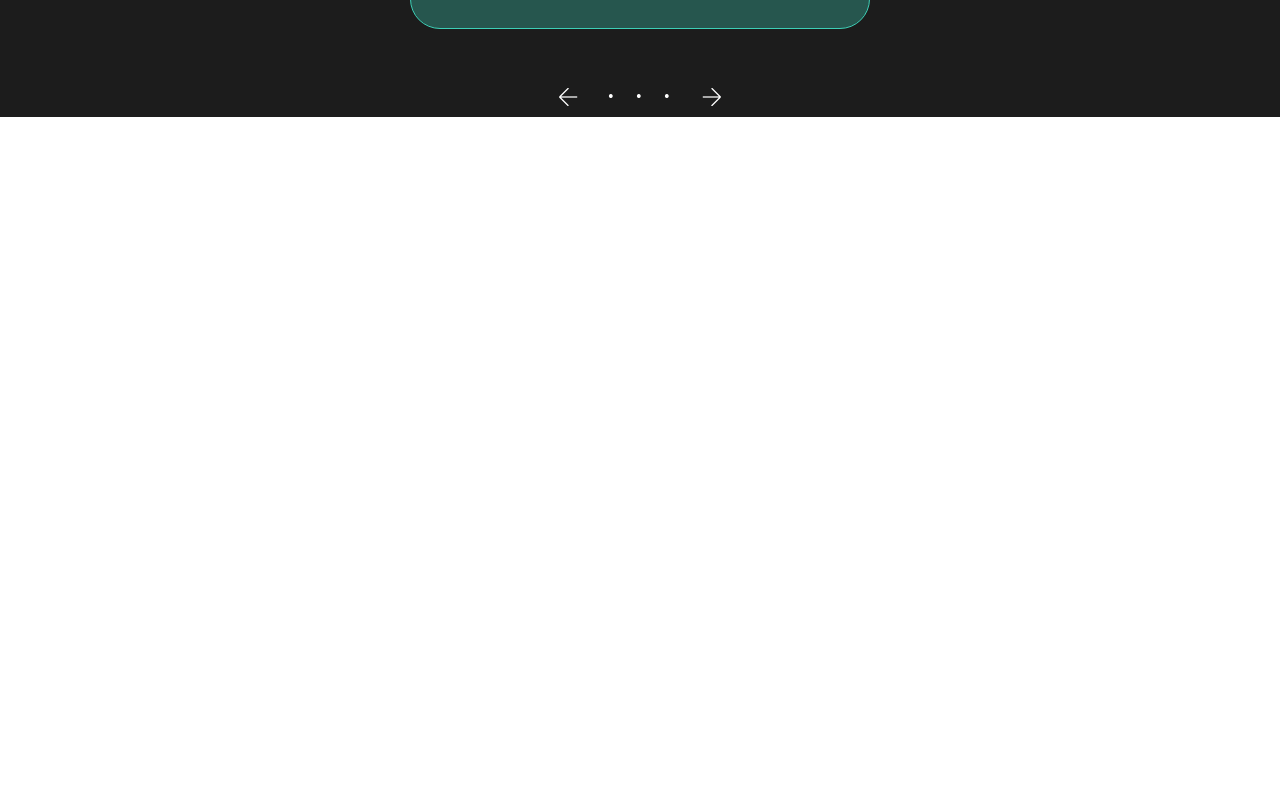
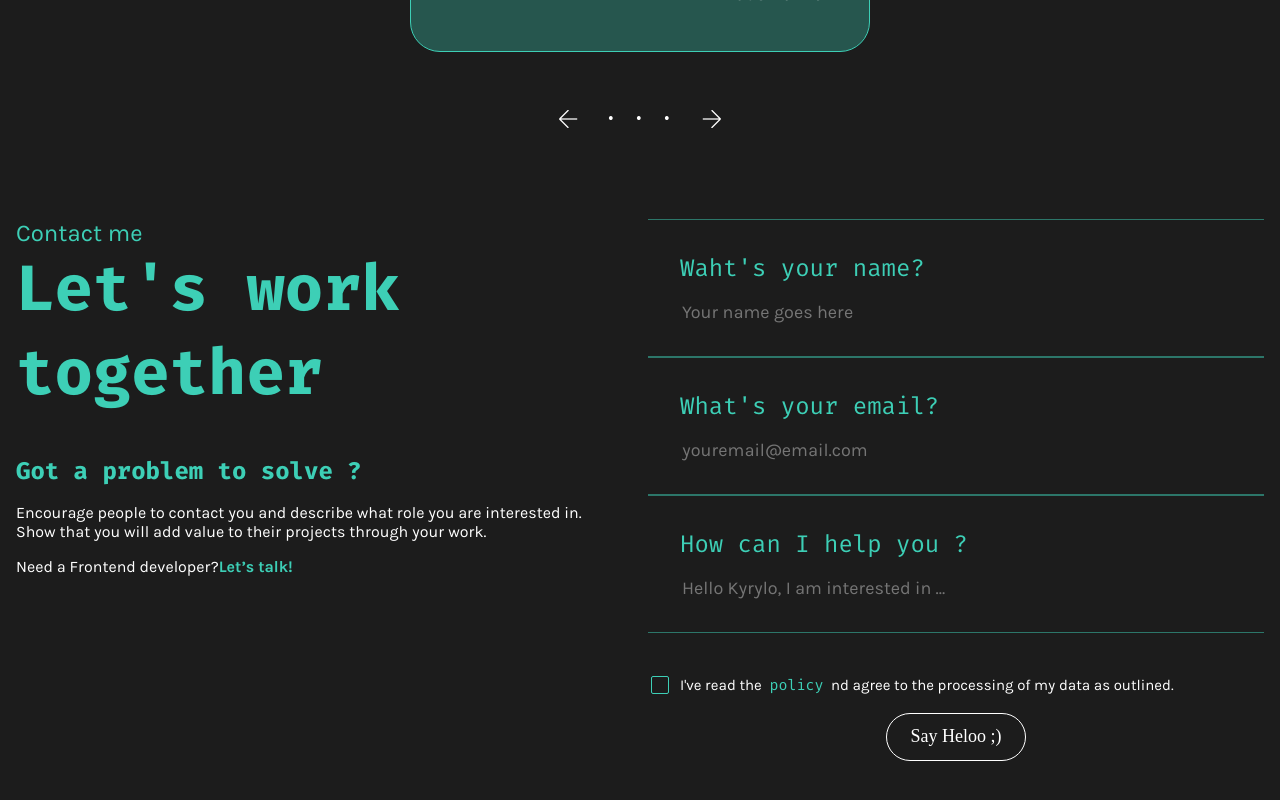
Before and after one commit to Kyrylo-Novikov/Portfolio, an Angular app: page / in a window 1280 px wide. Shown: the part 3490-4290 px from the top of the page. Before the commit the page ends 3607 px from the top, so only its background shows below. Built offline with nearby package versions, Linux system fonts and the light colour scheme.

Commit message:
feat(contact): finish HTML and CSS styling

```diff
--- a/src/app/contact/contact.component.html
+++ b/src/app/contact/contact.component.html
@@ -1 +1,68 @@
-<p>contact works!</p>
+<section>
+  <div class="contact-wrapper">
+    <div class="call-to-action-wrapper">
+      <div class="headline-wrapper">
+        <h2>Contact me</h2>
+        <h1>Let's work together</h1>
+      </div>
+      <div class="call-to-action">
+        <h2>Got a problem to solve ?</h2>
+        <p>
+          Encourage people to contact you and describe what role you are
+          interested in. Show that you will add value to their projects through
+          your work.
+        </p>
+        <p>Need a Frontend developer?<span>Let’s talk!</span></p>
+      </div>
+    </div>
+    <form action="">
+      <div class="question-wrapper">
+        <div class="question">
+          <div>
+            <h2>Waht's your name?</h2>
+            <input
+              type="text"
+              name=""
+              id=""
+              placeholder="Your name goes here"
+            />
+          </div>
+        </div>
+        <div class="question">
+          <div>
+            <h2>What's your email?</h2>
+            <input
+              type="text"
+              name=""
+              id=""
+              placeholder="youremail@email.com"
+            />
+          </div>
+        </div>
+        <div class="question">
+          <div>
+            <h2>How can I help you ?</h2>
+            <input
+              type="text"
+              name=""
+              id=""
+              placeholder="Hello Kyrylo, I am interested in ..."
+            />
+          </div>
+        </div>
+      </div>
+      <div class="send-wrapper">
+        <div class="d-flex-align-c policy-check">
+          <div class="checkbox"><input type="checkbox" name="" id="" /></div>
+          <p>
+            I've read the <span>policy</span> nd agree to the processing of my
+            data as outlined.
+          </p>
+        </div>
+        <div class="btn-container">
+          <a class="btn"><span>Say Heloo ;) </span></a>
+        </div>
+      </div>
+    </form>
+  </div>
+</section>
--- a/src/app/contact/contact.component.scss
+++ b/src/app/contact/contact.component.scss
@@ -0,0 +1,116 @@
+@use "./../shared/styles/index" as *;
+
+h1 {
+  @include font(FiraCode, var(--fontSize-7), 700, var(--color-1));
+}
+
+section {
+  color: var(--color-2);
+  padding: 80px 96px;
+  height: 702px;
+  background-color: var(--color-3);
+  @extend .d-flex-dirc-c;
+  align-items: center;
+  .contact-wrapper {
+    display: flex;
+    width: 1248px;
+    height: 542px;
+    justify-content: space-between;
+  }
+  .call-to-action-wrapper {
+    @extend .d-flex-dirc-c;
+    gap: 40px;
+    width: 568px;
+    height: 337px;
+    .headline-wrapper h2 {
+      @include font(Karla, var(--fontSize-4), 500, var(--color-1));
+    }
+    .call-to-action {
+      @extend .d-flex-dirc-c;
+      gap: 16px;
+      h2 {
+        @include font(FiraCode, var(--fontSize-4), 700, var(--color-1));
+      }
+      p {
+        @include font(Karla, var(--fontSize-1), 400, var(--color-2));
+        span {
+          font-weight: 700;
+          color: var(--color-1);
+        }
+      }
+    }
+  }
+  form {
+    @extend .d-flex-dirc-c;
+    align-items: center;
+    width: 616px;
+    height: 550px;
+    gap: 40px;
+    .question-wrapper {
+      width: 100%;
+      display: flex;
+      flex-direction: column;
+    }
+    .send-wrapper {
+      @extend .d-flex-dirc-c;
+      gap: 16px;
+      width: 100%;
+      .policy-check {
+        width: 100%;
+      }
+      .btn-container {
+        justify-content: center;
+      }
+    }
+
+    // größe height überlager sich
+    .question {
+      border-width: 1px 0px 1px 0px;
+      border-style: solid;
+      border-color: #3dcfb680;
+      > div {
+        @extend .d-flex-dirc-c;
+        gap: 16px;
+        padding: 32px;
+        width: 352.5px;
+
+        // height: 67px;
+        > h2 {
+          @include font(FiraCode, var(--fontSize-4), 500, #3dcfb6);
+        }
+        > input {
+          @include font(Karla, var(--fontSize-2), 400, var(--color-2));
+          background-color: transparent;
+          border: none;
+          outline: none;
+        }
+      }
+    }
+  }
+  .policy-check {
+    display: flex;
+    gap: 8px;
+    @include font(Karla, var(--fontSize-0), 400, var(--color-2));
+    span {
+      @include font(FiraCode, var(--fontSize-0), 400, var(--color-1));
+      padding: 5px 4px;
+    }
+    .checkbox {
+      @extend .d-flex-align-c;
+      justify-content: center;
+      height: var(--fontSize-4);
+      width: var(--fontSize-4);
+      &:hover {
+        border-radius: 38px;
+        background-color: #3dcfb64d;
+      }
+      > input {
+        height: var(--fontSize-2);
+        width: var(--fontSize-2);
+        border-radius: 2px;
+        appearance: none;
+        border: 1px solid var(--color-1);
+      }
+    }
+  }
+}
--- a/src/app/landing/landing.component.html
+++ b/src/app/landing/landing.component.html
@@ -6,5 +6,6 @@
     <app-my-skills></app-my-skills>
     <app-projects></app-projects>
     <app-references></app-references>
+    <app-contact></app-contact>
   </div>
 </section>
--- a/src/app/landing/landing.component.ts
+++ b/src/app/landing/landing.component.ts
@@ -5,6 +5,7 @@ import { AboutMeComponent } from '../about-me/about-me.component';
 import { MySkillsComponent } from '../my-skills/my-skills.component';
 import { ProjectsComponent } from '../projects/projects.component';
 import { ReferencesComponent } from '../references/references.component';
+import { ContactComponent } from '../contact/contact.component';
 
 @Component({
   selector: 'app-landing',
@@ -16,6 +17,7 @@ import { ReferencesComponent } from '../references/references.component';
     MySkillsComponent,
     ProjectsComponent,
     ReferencesComponent,
+    ContactComponent,
   ],
   templateUrl: './landing.component.html',
   styleUrl: './landing.component.scss',
--- a/src/app/my-skills/my-skills.component.scss
+++ b/src/app/my-skills/my-skills.component.scss
@@ -43,7 +43,7 @@ section {
     width: 50%;
     display: flex;
     flex-wrap: wrap;
-    // max-width: 632px;
+    max-width: 832px;
     gap: 72px;
     padding-top: 52px;
     .tech {
--- a/src/app/projects/projects.component.html
+++ b/src/app/projects/projects.component.html
@@ -1,4 +1,6 @@
 <section class="portfolio">
+  <div>
+    <div class="content-portfolio">
       <div class="portfolio-header">
         <h2>Portfolio</h2>
         <h1>Featured Projects</h1>
@@ -24,4 +26,6 @@
           <div class="tech-for-project">html css javaScript</div>
         </div>
       </div>
+    </div>
+  </div>
 </section>
--- a/src/app/projects/projects.component.scss
+++ b/src/app/projects/projects.component.scss
@@ -1,12 +1,17 @@
 @use "./../shared/styles/index" as *;
 
 section {
+  background-color: var(--color-3);
+  @extend .d-flex-align-c;
+  justify-content: center;
+  > div {
+    width: 1920px;
+  }
+  .content-portfolio {
+    padding: 0 98px;
     @extend .d-flex-dirc-c;
-  align-items: center;
-  padding-left: 96px +32px;
-  background-color: var(--color-3);
+    width: 880px;
     @include font(Karla, var(--fontSize-4), 400, var(--color-2));
-  // height: 100vh;
     padding-bottom: 8vh;
     gap: 41px;
     .portfolio-header {
@@ -46,3 +51,4 @@ section {
       }
     }
   }
+}
--- a/src/app/references/references.component.scss
+++ b/src/app/references/references.component.scss
@@ -6,8 +6,9 @@ section {
   align-items: center;
   justify-content: space-between;
   .references {
+    max-width: 1920px;
     @include font(Karla, var(--fontSize-2), 400, var(--color-2));
-    height: 274px;
+    height: 276px;
     width: 36%;
     .referenc {
       @extend .d-flex-dirc-c;
--- a/src/app/shared/styles/_variables.scss
+++ b/src/app/shared/styles/_variables.scss
@@ -1,4 +1,5 @@
 :root {
+  --fontSize-0: 15px;
   --fontSize-1: 16px;
   --fontSize-2: 18px;
   --fontSize-3: 20px;
```
Lines whose indentation alone changed are shown as unchanged.
